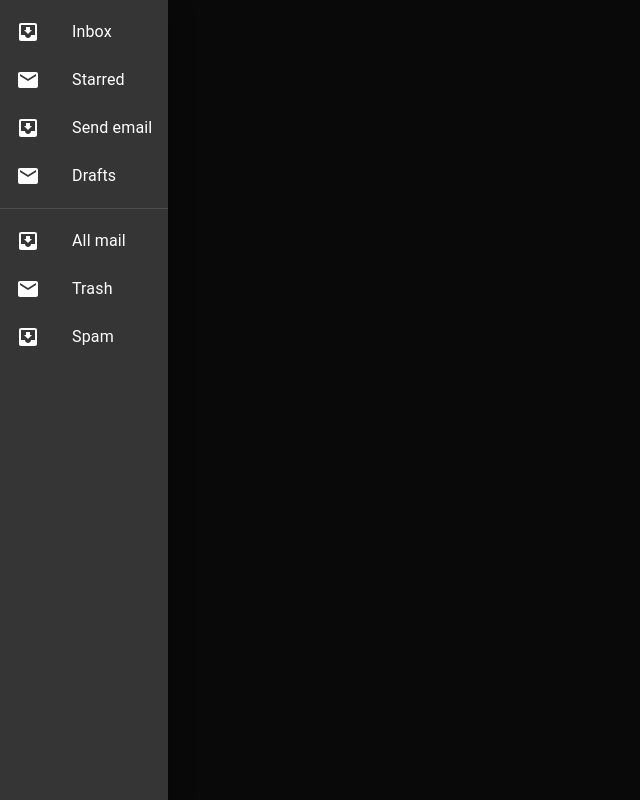
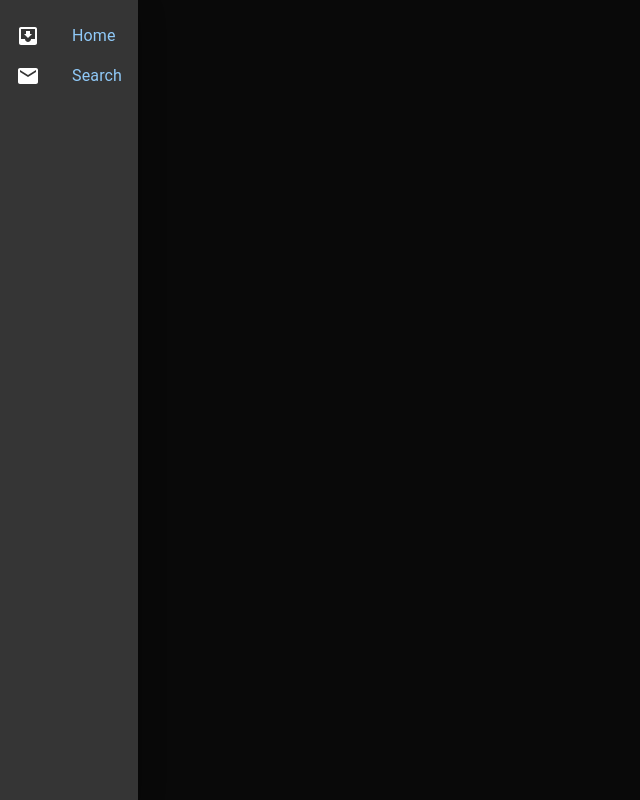
Before and after one commit to ionilancer/react_templates, a React (Create React App) app in the folder client/: page /sorry in a window 1280 px wide. Both pictures are taken after a click on the button 32 px from the left and 12 px from the top of the page. Shown: the whole page, without its empty margins (0-640 px from the left). Built offline with nearby package versions, Linux system fonts and the light colour scheme.

Commit message:
dinamyc menu types

```diff
--- a/client/src/components/drawer/drawer/drawer.css
+++ b/client/src/components/drawer/drawer/drawer.css
@@ -2,8 +2,8 @@
   background-color: transparent;
   position: fixed;
   z-index: 99;
-  width: 25px;
-  height: 25px;
+  width: 10px;
+  height: 10px;
   top: 0;
   left: 0;
 }
--- a/client/src/components/drawer/drawer/drawer.tsx
+++ b/client/src/components/drawer/drawer/drawer.tsx
@@ -1,20 +1,9 @@
 import React, { useState } from "react";
-import {
-  Box,
-  Button,
-  Divider,
-  List,
-  ListItem,
-  ListItemButton,
-  ListItemIcon,
-  ListItemText,
-  Slide,
-} from "@mui/material";
-import InboxIcon from "@mui/icons-material/MoveToInbox";
-import MailIcon from "@mui/icons-material/Mail";
+import { Box, Button, List } from "@mui/material";
 import Drawer from "@mui/material/Drawer";
-import useScrollTrigger from "@mui/material/useScrollTrigger";
+import { MenuDrawer } from "../../menu/";
 import "./drawer.css";
+
 export const CustomDrawer = () => {
   type Anchor = "left";
   const [state, setState] = useState({
@@ -45,29 +34,7 @@ export const CustomDrawer = () => {
       onKeyDown={toggleDrawer(anchor, false)}
     >
       <List>
-        {["Inbox", "Starred", "Send email", "Drafts"].map((text, index) => (
-          <ListItem key={text} disablePadding>
-            <ListItemButton>
-              <ListItemIcon>
-                {index % 2 === 0 ? <InboxIcon /> : <MailIcon />}
-              </ListItemIcon>
-              <ListItemText primary={text} />
-            </ListItemButton>
-          </ListItem>
-        ))}
-      </List>
-      <Divider />
-      <List>
-        {["All mail", "Trash", "Spam"].map((text, index) => (
-          <ListItem key={text} disablePadding>
-            <ListItemButton>
-              <ListItemIcon>
-                {index % 2 === 0 ? <InboxIcon /> : <MailIcon />}
-              </ListItemIcon>
-              <ListItemText primary={text} />
-            </ListItemButton>
-          </ListItem>
-        ))}
+        <MenuDrawer />
       </List>
     </Box>
   );
--- a/client/src/components/menu/index.ts
+++ b/client/src/components/menu/index.ts
@@ -1,2 +1,3 @@
 export * from "./MenuContainer";
 export * from "./create-menu";
+export * from "./menu-drawer/menu-drawer";
--- /dev/null
+++ b/client/src/components/menu/menu-drawer/menu-drawer.tsx
@@ -0,0 +1,32 @@
+import React from "react";
+import { List, ListItem, ListItemButton, ListItemIcon } from "@mui/material";
+import InboxIcon from "@mui/icons-material/MoveToInbox";
+import MailIcon from "@mui/icons-material/Mail";
+import { CustomLink } from "../../custom-link";
+import {
+  MenuModel,
+  MenutTypesEnum,
+  menuTypeEnumToMenuModel,
+} from "../../../helper/menu-creator";
+
+export function MenuDrawer() {
+  const menuMapped = menuTypeEnumToMenuModel.get(
+    MenutTypesEnum.drawer
+  ) as MenuModel[];
+  return (
+    <>
+      <List>
+        {menuMapped.map((value, index) => (
+          <ListItem disablePadding key={value.title}>
+            <ListItemButton>
+              <ListItemIcon>
+                {index % 2 === 0 ? <InboxIcon /> : <MailIcon />}
+              </ListItemIcon>
+              <CustomLink href={value.href} title={value.title} />
+            </ListItemButton>
+          </ListItem>
+        ))}
+      </List>
+    </>
+  );
+}
--- a/client/src/helper/menu-creator.tsx
+++ b/client/src/helper/menu-creator.tsx
@@ -1,5 +1,6 @@
 export enum MenutTypesEnum {
   default = "default",
+  drawer = "drawer",
 }
 export interface MenuModel {
   href: string;
@@ -16,6 +17,17 @@ const defaultMenu: MenuModel[] = [
     title: "Template Test",
   },
 ];
+const drawerMenu: MenuModel[] = [
+  {
+    href: "/",
+    title: "Home",
+  },
+  {
+    href: "/template/templateTest",
+    title: "Search",
+  },
+];
 export const menuTypeEnumToMenuModel = new Map<MenutTypesEnum, MenuModel[]>([
   [MenutTypesEnum.default, defaultMenu],
+  [MenutTypesEnum.drawer, drawerMenu],
 ]);
```
